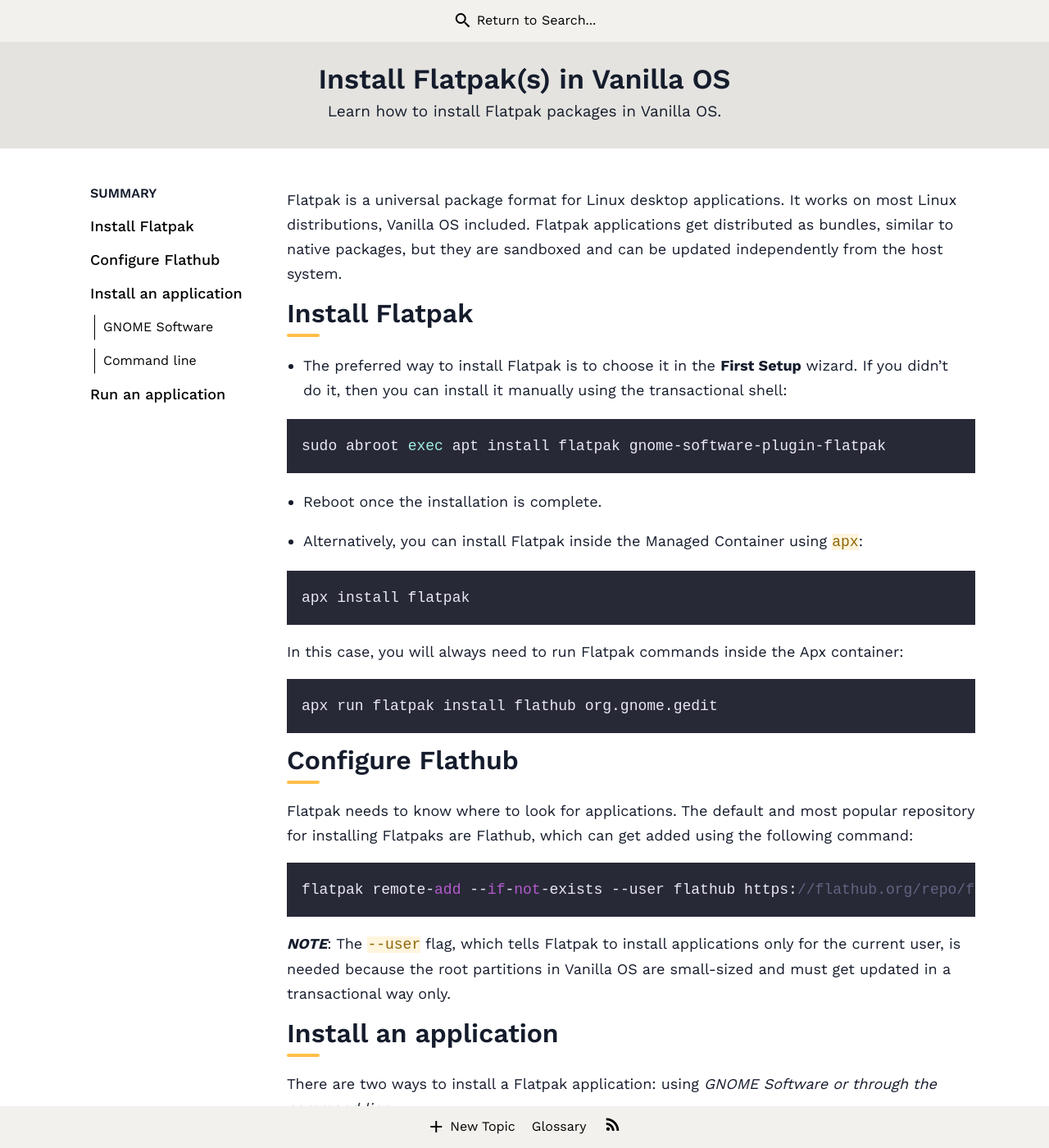
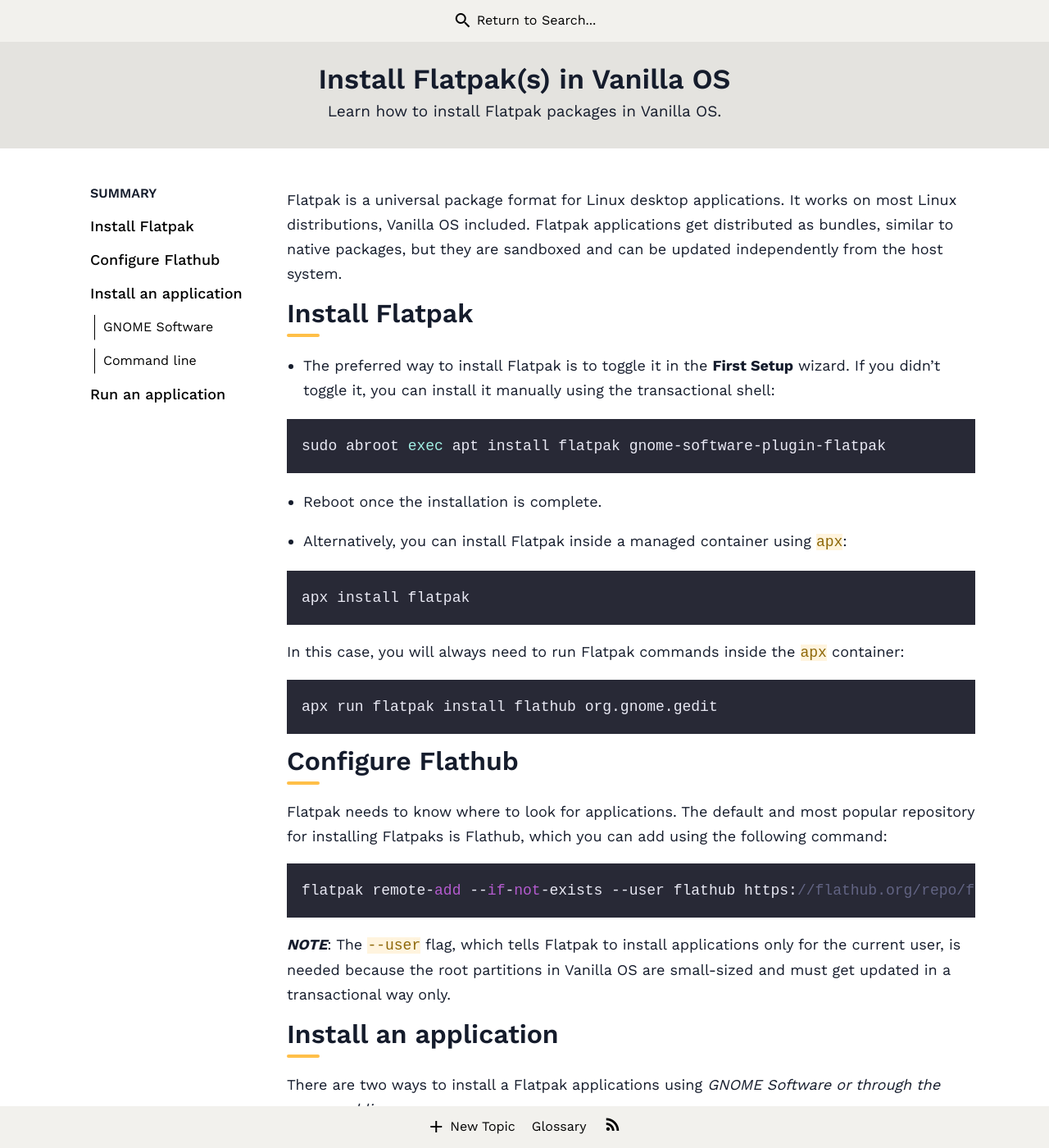
Before and after one commit to Vanilla-OS/handbook, a Jekyll site: the page built from _posts/2022-12-09-install-flatpaks.md, in a window 1280 px wide and 1400 px high. Shown: the whole window at 82% size. Built offline with Jekyll 4.4.1, drawn with Linux system fonts in a browser that asks for light colours; nearby versions of some CDN libraries; some of the changed text lies outside the part shown.

````diff
--- a/_posts/2022-12-09-install-flatpaks.md
+++ b/_posts/2022-12-09-install-flatpaks.md
@@ -12,8 +12,8 @@ Flatpak is a universal package format for Linux desktop applications. It works o
 
 ## Install Flatpak
 
-- The preferred way to install Flatpak is to choose it in the **First Setup**
-wizard. If you didn't do it, then you can install it manually using the transactional shell:
+- The preferred way to install Flatpak is to toggle it in the **First Setup**
+wizard. If you didn't toggle it, you can install it manually using the transactional shell:
 
 ```bash
 sudo abroot exec apt install flatpak gnome-software-plugin-flatpak
@@ -21,13 +21,13 @@ sudo abroot exec apt install flatpak gnome-software-plugin-flatpak
 
 - Reboot once the installation is complete.
 
-- Alternatively, you can install Flatpak inside the Managed Container using `apx`:
+- Alternatively, you can install Flatpak inside a managed container using `apx`:
 
 ```bash
 apx install flatpak
 ```
 
-In this case, you will always need to run Flatpak commands inside the Apx container:
+In this case, you will always need to run Flatpak commands inside the `apx` container:
 
 ```bash
 apx run flatpak install flathub org.gnome.gedit
@@ -35,7 +35,7 @@ apx run flatpak install flathub org.gnome.gedit
 
 ## Configure Flathub
 
-Flatpak needs to know where to look for applications. The default and most popular repository for installing Flatpaks are Flathub, which can get added using the following command:
+Flatpak needs to know where to look for applications. The default and most popular repository for installing Flatpaks is Flathub, which you can add using the following command:
 
 ```bash
 flatpak remote-add --if-not-exists --user flathub https://flathub.org/repo/flathub.flatpakrepo
@@ -45,11 +45,11 @@ flatpak remote-add --if-not-exists --user flathub https://flathub.org/repo/flath
 
 ## Install an application
 
-There are two ways to install a Flatpak application: using _GNOME Software or through the command line_.
+There are two ways to install a Flatpak applications using _GNOME Software or through the command line_.
 
 ### GNOME Software
 
-Open GNOME Software, search for the application you want to install and click on the "*Install**" button.
+Open GNOME Software, search for the application you want to install and click on the "**Install**" button.
 
 ![GNOME Software](/assets/uploads/flatpak-gnome-software.webp)
 
````
Also changed, not shown: _posts/2022-12-10-install-additional-drivers.md (+5 -5 lines), _posts/2022-12-10-updates.md (+6 -6 lines), _posts/2023-01-02-install-distrobox.md (+3 -2 lines), _posts/2023-01-07-install-steam.md (+10 -10 lines).
